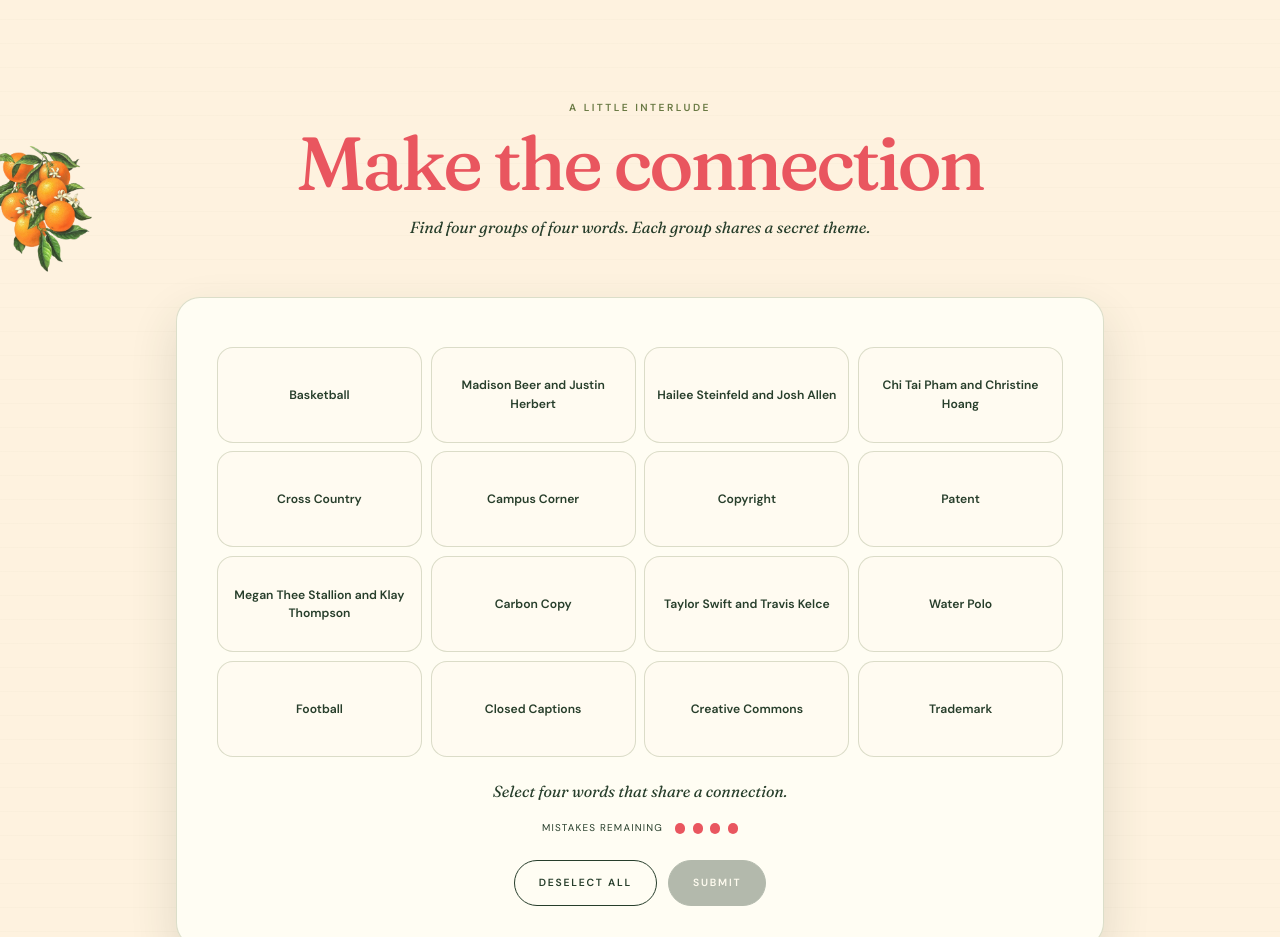
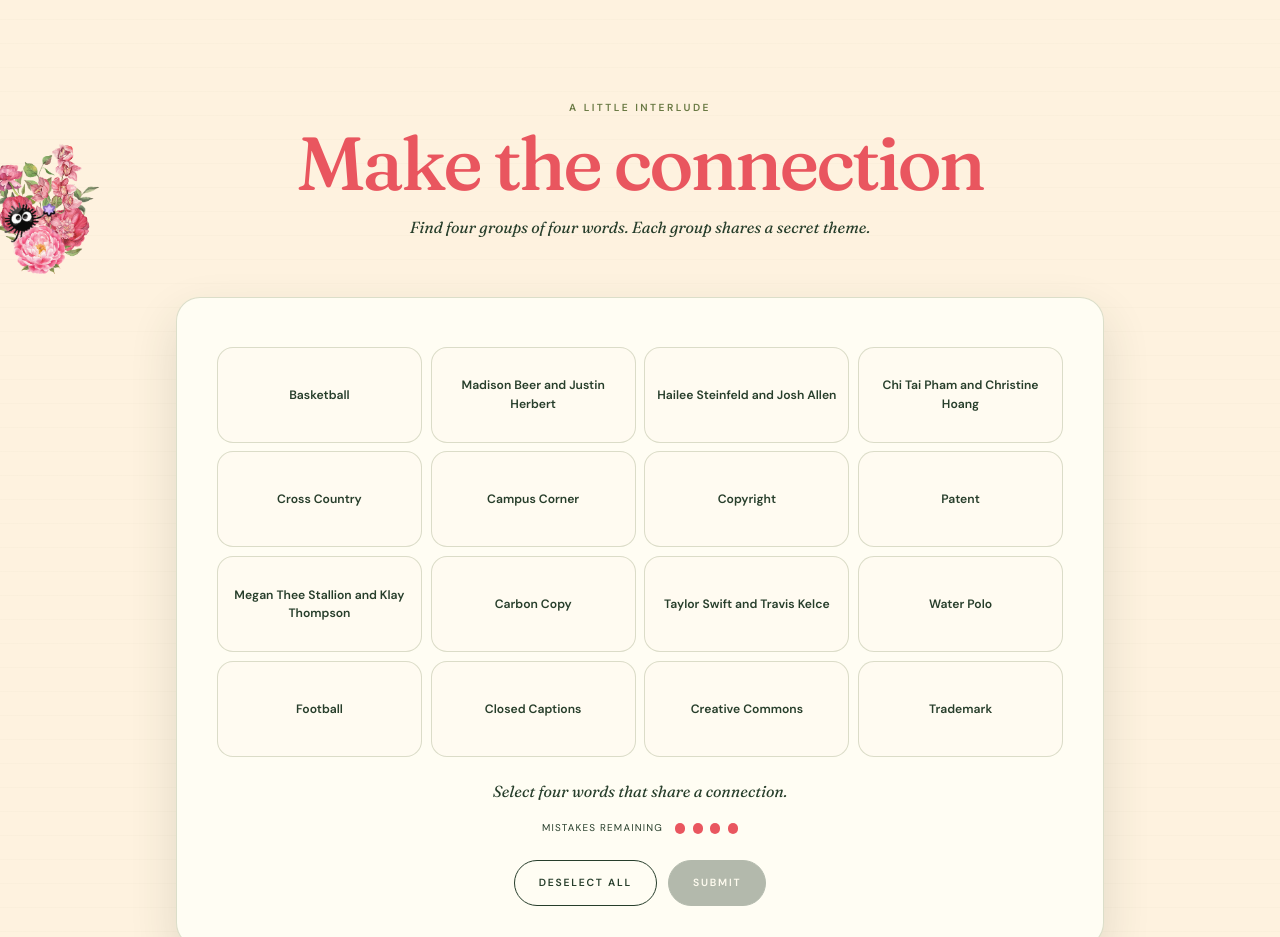
Before and after one commit to donjadao/ccwedding, a React (Vite) app: page / in a window 1280 px wide. Shown: the part 4420-5357 px from the top of the page. Built offline with nearby package versions, Linux system fonts and the light colour scheme; a web font is replaced by a local one.

Commit message:
Update fruit source in RollingFruit component

```diff
--- a/src/App.tsx
+++ b/src/App.tsx
@@ -589,7 +589,7 @@ function ConnectionsGame() {
   return (
     <section className="game section scallop" id="play-a-game">
       <RollingFruit
-        source={citrusFruitImage}
+        source={soot2}
         side="left"
         className="game__fruit"
       />
```
